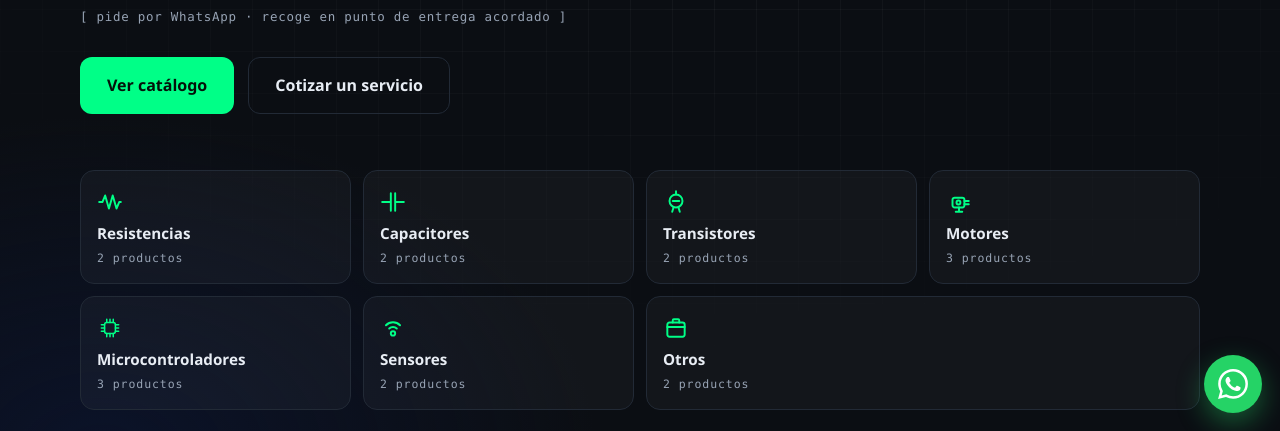
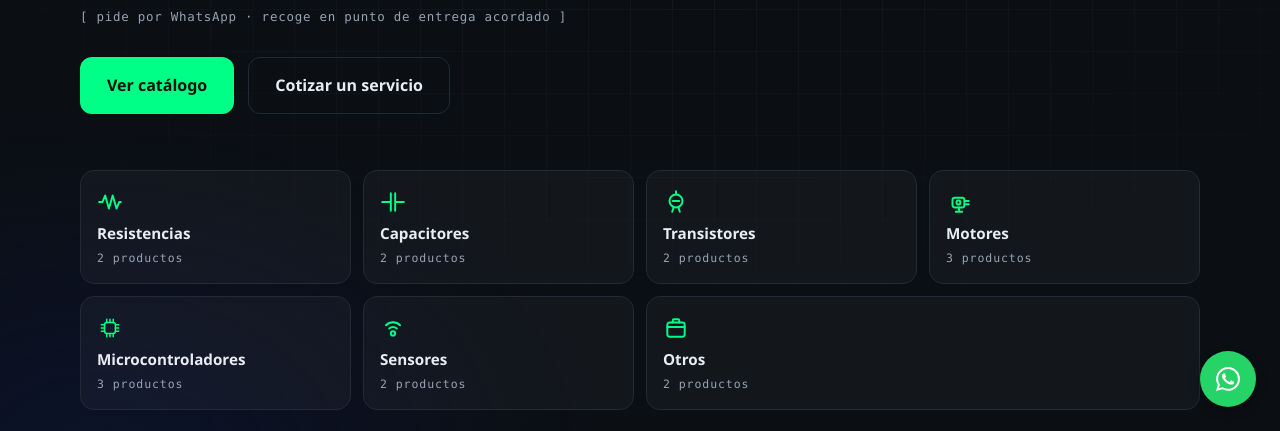
Before and after one commit to JulioYCardenas/JulioYCardenas.github.io, a plain HTML site: page index.html in a window 1280 px wide. Shown: the part 369-800 px from the top of the page. Drawn offline with Linux system fonts and the light colour scheme.

Commit message:
Actualizar mejoras.css

```diff
--- a/mejoras.css
+++ b/mejoras.css
@@ -1,7 +1,6 @@
 /* [GEMINI - MEJORAS.CSS]
-   Actualizado: Se eliminó la transparencia del modal agregando colores sólidos (blanco en modo claro,
-   negro puro en modo oscuro), se reubicó el botón de cierre a la esquina superior izquierda,
-   y se ajustó el contraste de la tipografía para legibilidad óptima. */
+   Actualizado: Animación de pulso para el botón del carrito al agregar productos,
+   corrección de estilos del botón flotante y de secciones de WhatsApp para mostrar el icono SVG correctamente. */
 
 .carrito-panel {
   visibility: hidden;
@@ -29,7 +28,47 @@ body.apartado-abierto .apartado-fondo {
 .modal-ayuda { font-size: 0.8rem; color: var(--texto-suave); margin: -6px 0 14px; }
 .modal-ayuda a { color: var(--neon); font-weight: 600; }
 
-/* ---- Ventana modal para agregar al carrito (Fondo borroso detrás, tarjeta sólida) ---- */
+/* [GEMINI] Animación visual para el botón del carrito al confirmar adición (crece y regresa en 300ms) */
+@keyframes pulsoCarrito {
+  0% { transform: scale(1); }
+  50% { transform: scale(1.25); filter: drop-shadow(0 0 8px var(--neon)); }
+  100% { transform: scale(1); }
+}
+.animar-pulso {
+  animation: pulsoCarrito 0.3s ease-in-out;
+}
+
+/* [GEMINI] Corrección para asegurar que los iconos de WhatsApp se muestren adecuadamente con tamaño e inline correcto */
+.whatsapp-flotante svg,
+.contacto-icono svg {
+  width: 24px;
+  height: 24px;
+  display: inline-block;
+  vertical-align: middle;
+  fill: currentColor;
+}
+
+.whatsapp-flotante {
+  display: flex;
+  align-items: center;
+  justify-content: center;
+  width: 56px;
+  height: 56px;
+  background-color: #25d366;
+  border-radius: 50%;
+  box-shadow: 0 4px 12px rgba(0,0,0,0.3);
+  position: fixed;
+  bottom: 24px;
+  right: 24px;
+  z-index: 1000;
+  color: #fff;
+  transition: transform 0.2s ease;
+}
+.whatsapp-flotante:hover {
+  transform: scale(1.1);
+}
+
+/* ---- Ventana modal para agregar al carrito ---- */
 .modal-carrito-fondo {
   position: fixed;
   inset: 0;
@@ -51,13 +90,12 @@ body.modal-carrito-abierto .modal-carrito-fondo {
   transition: opacity 0.2s ease, visibility 0s;
 }
 
-/* [GEMINI] Tarjeta sólida sin transparencia, colores adaptados según tema (claro = blanco, oscuro = negro) */
 .modal-carrito-tarjeta {
-  background: #0f141c; /* Color por defecto (modo oscuro: negro sólido) */
-  color: #f1f5f9;      /* Texto claro por defecto */
+  background: #0f141c;
+  color: #f1f5f9;
   border: 1px solid #222d3d;
   border-radius: 16px;
-  padding: 28px 24px 24px 24px; /* Espacio superior extra para el botón de cierre */
+  padding: 28px 24px 24px 24px;
   width: 100%;
   max-width: 540px;
   position: relative;
@@ -67,7 +105,6 @@ body.modal-carrito-abierto .modal-carrito-fondo {
   box-shadow: 0 20px 40px rgba(0, 0, 0, 0.6);
 }
 
-/* [GEMINI] Adaptación automática para Tema Claro (tarjeta blanca y texto oscuro) */
 html.tema-claro .modal-carrito-tarjeta {
   background: #ffffff;
   color: #0f172a;
@@ -75,7 +112,6 @@ html.tema-claro .modal-carrito-tarjeta {
   box-shadow: 0 20px 40px rgba(0, 0, 0, 0.15);
 }
 
-/* [GEMINI] Botón de cierre posicionado estrictamente arriba a la izquierda */
 .modal-carrito-tarjeta .btn-cerrar-modal {
   position: absolute;
   top: 10px;
@@ -129,7 +165,7 @@ html.tema-claro .modal-carrito-tarjeta {
 .modal-carrito-precio {
   font-size: 1.25rem;
   font-weight: 800;
-  color: #00ff87; /* Color destacado del proyecto */
+  color: #00ff87;
   margin: 0;
 }
 
@@ -179,7 +215,6 @@ html.tema-claro .modal-carrito-tarjeta {
   outline: none;
 }
 
-/* [GEMINI] Media query: En teléfonos (<620px), tarjeta vertical */
 @media (max-width: 619px) {
   .modal-carrito-tarjeta {
     flex-direction: column;
```
